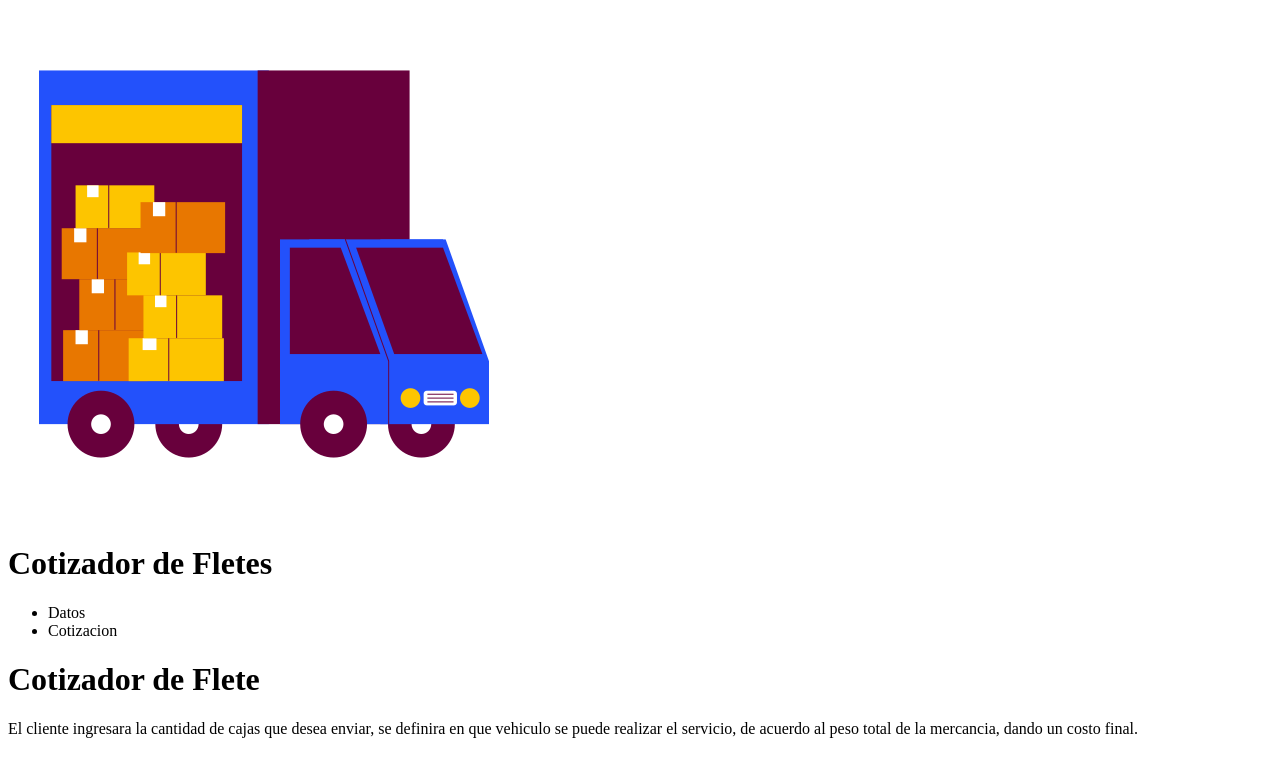
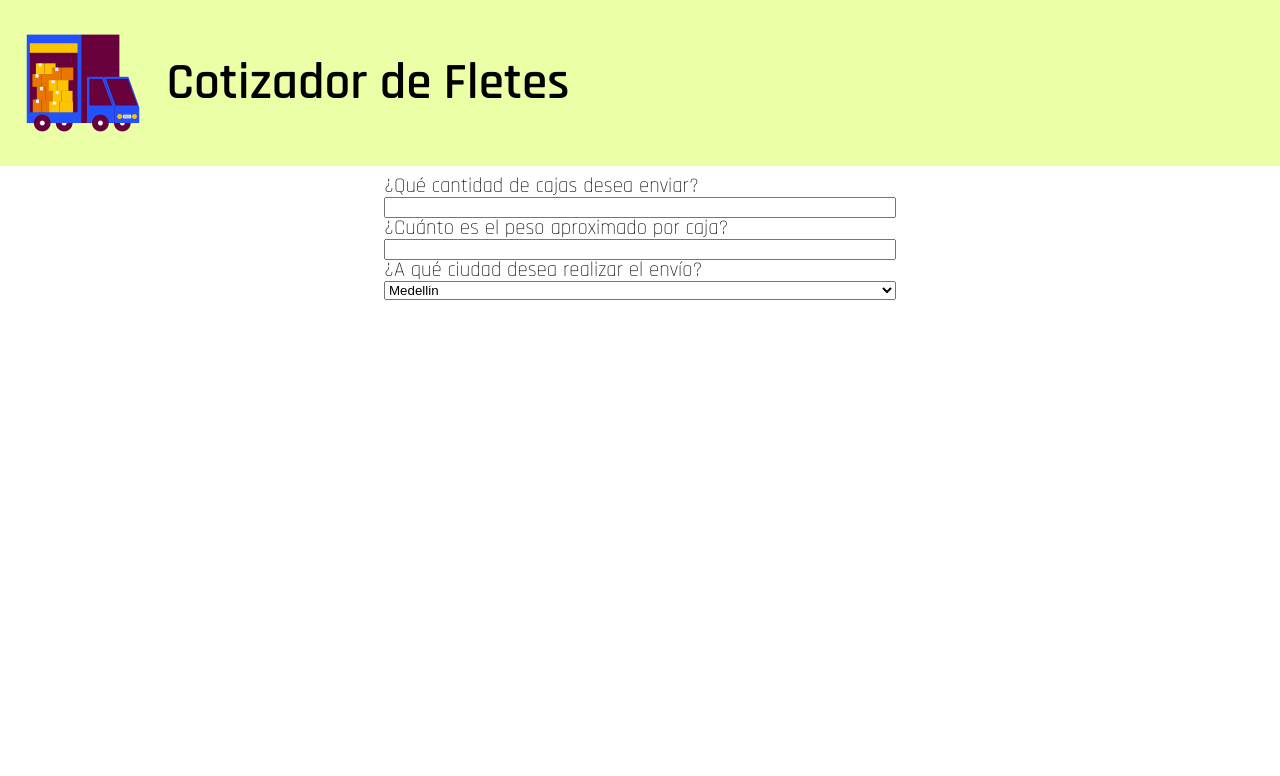
Before and after one commit to Nath-Maya/cotizador-flete, a plain HTML site: page index.html in a window 1280 px wide. Drawn offline with Linux system fonts and the light colour scheme.

Commit message:
Formulario de datos de envio

```diff
--- a/index.html
+++ b/index.html
@@ -1,28 +1,47 @@
 <!DOCTYPE html>
 <html lang="en">
+
 <head>
    <meta charset="UTF-8">
    <meta http-equiv="X-UA-Compatible" content="IE=edge">
    <meta name="viewport" content="width=device-width, initial-scale=1.0">
    <title>Simulador de Cotizacion Fletes</title>
+   <!-- Hojas de estilos css -->
+   <link rel="stylesheet" href="/assets/css/reset.css">
+   <link rel="stylesheet" href="/assets/css/index.css">
+   <!-- Fuentes -->
+   <link rel="preconnect" href="https://fonts.googleapis.com">
+   <link rel="preconnect" href="https://fonts.gstatic.com" crossorigin>
+   <link href="https://fonts.googleapis.com/css2?family=Rajdhani:wght@300;600&display=swap" rel="stylesheet">
+   <!-- Favicon -->
+   <link rel="icon" type="image/jpg" href="/assets/img /caja.png"/>
+
 </head>
+
 <body>
    <header class="header-container">
       <img src="./assets/img /camion-de-reparto.png" alt="Logo" class="logo-header">
       <h1 class="title-header">Cotizador de Fletes</h1>
-      <nav class="nav-header">
-         <ul>
-            <li class="item-header">Datos</li>
-            <li class="item-header">Cotizacion</li>
-         </ul>
-      </nav>
-</header>
+   </header>
+   <main class="main-container">
+      <form class="datos-container">
+         <label for="cantidad">¿Qué cantidad de cajas desea enviar?</label>
+         <input type="number" id="">
+         <label for="peso">¿Cuánto es el peso aproximado por caja?</label>
+         <input type="number" id="">
+         <label for="ciudad">¿A qué ciudad desea realizar el envío?</label>
+         <select name="ciudad" class="opciones-informacion" id="">
+            <option>Medellin</option>
+            <option>Cali</option>
+            <option>Pereira</option>
+            <option>Barranquilla</option>
+        </select>
+      </form>
 
-<h1>Cotizador de Flete</h1>
-<p>
-   El cliente ingresara la cantidad de cajas que desea enviar, se definira en que vehiculo se puede realizar el servicio, de acuerdo al peso total de la mercancia, dando un costo final.
-</p>
+   </main>
+
 
    <!-- <script type="module" src="/assets/script/main.js"></script> -->
 </body>
+
 </html>
```
Also changed, not shown: assets/img /caja.png (added).
